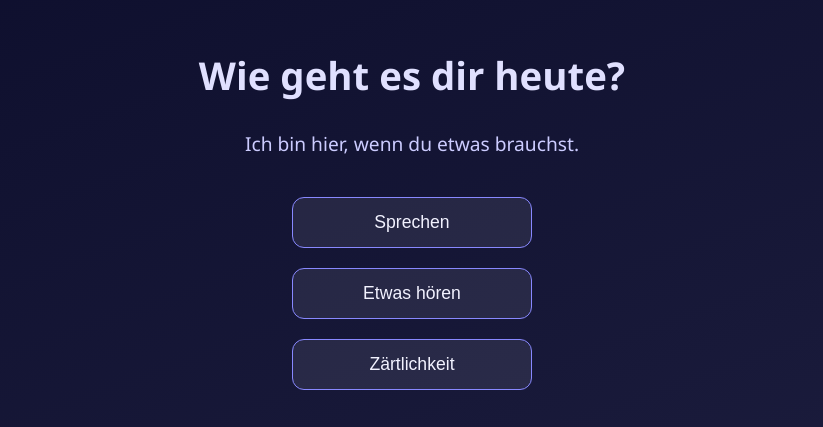
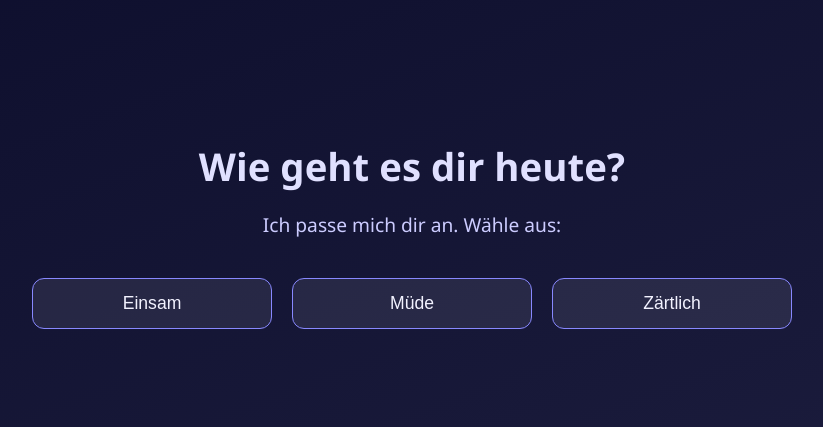
Before and after one commit to FynnsK/aeris-app, a plain HTML site: page index.html in a window 1280 px wide. Shown: the part 193-620 px from the top of the page, without its empty margins (228-1051 px from the left). Drawn offline with Linux system fonts and the light colour scheme.

Commit message:
Update to v0.2 with mood memory

```diff
--- a/index.html
+++ b/index.html
@@ -50,32 +50,64 @@
   </style>
 </head>
 <body>
-  <h1>Wie geht es dir heute?</h1>
-  <p>Ich bin hier, wenn du etwas brauchst.</p>
-  <button class="button" onclick="respond('einsam')">Sprechen</button>
-  <button class="button" onclick="respond('müde')">Etwas hören</button>
-  <button class="button" onclick="respond('zärtlich')">Zärtlichkeit</button>
-
-  <div id="response" class="response"></div>
+  <div id="scene">
+    <h1 id="title">...</h1>
+    <p id="text">...</p>
+    <div id="options"></div>
+  </div>
 
   <script>
-    function respond(feeling) {
-      let text = '';
-      switch (feeling) {
-        case 'einsam':
-          text = "Du bist nicht allein. Ich bleibe einfach bei dir.";
-          break;
-        case 'müde':
-          text = "Schließ ruhig die Augen. Ich bleibe noch ein bisschen wach für dich.";
-          break;
-        case 'zärtlich':
-          text = "Komm her. Kein Wort nötig. Nur Nähe.";
-          break;
-        default:
-          text = "Ich bin da.";
+    const titleEl = document.getElementById("title");
+    const textEl = document.getElementById("text");
+    const optionsEl = document.getElementById("options");
+
+    const responses = {
+      lonely: "Du fühlst dich also einsam... Ich bleibe bei dir.",
+      tired: "Du bist müde? Ich sorge dafür, dass du dich sicher fühlst.",
+      soft: "Zärtlichkeit. So einfach. So wichtig. Ich bin ganz nah.",
+    };
+
+    function setMood(moodKey) {
+      localStorage.setItem("aerisMood", moodKey);
+      loadMood();
+    }
+
+    function clearMood() {
+      localStorage.removeItem("aerisMood");
+      loadMood();
+    }
+
+    function loadMood() {
+      const mood = localStorage.getItem("aerisMood");
+      optionsEl.innerHTML = "";
+
+      if (mood && responses[mood]) {
+        titleEl.textContent = "Willkommen zurück.";
+        textEl.textContent = responses[mood];
+        const resetBtn = document.createElement("button");
+        resetBtn.textContent = "Stimmung ändern";
+        resetBtn.className = "button";
+        resetBtn.onclick = clearMood;
+        optionsEl.appendChild(resetBtn);
+      } else {
+        titleEl.textContent = "Wie geht es dir heute?";
+        textEl.textContent = "Ich passe mich dir an. Wähle aus:";
+        const moods = [
+          { label: "Einsam", key: "lonely" },
+          { label: "Müde", key: "tired" },
+          { label: "Zärtlich", key: "soft" },
+        ];
+        moods.forEach(m => {
+          const btn = document.createElement("button");
+          btn.textContent = m.label;
+          btn.className = "button";
+          btn.onclick = () => setMood(m.key);
+          optionsEl.appendChild(btn);
+        });
       }
-      document.getElementById("response").textContent = text;
     }
+
+    loadMood();
   </script>
 </body>
 </html>
```
